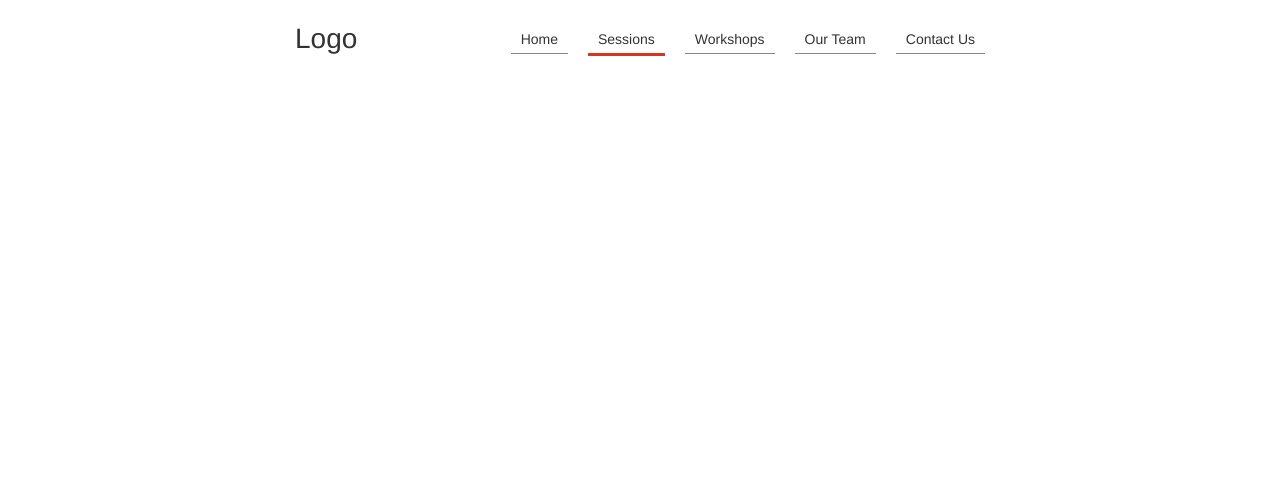
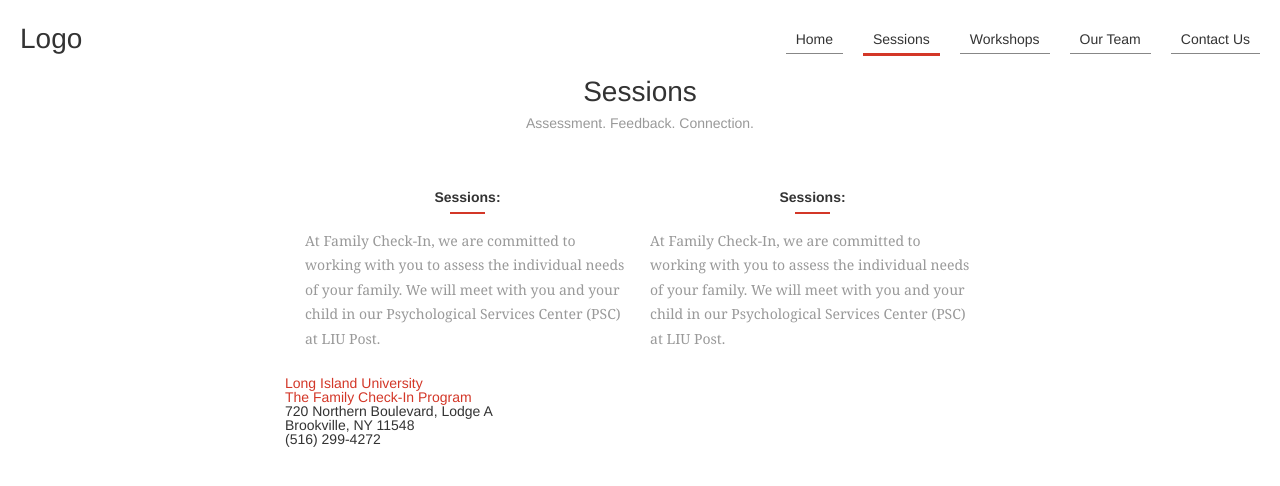
Before and after one commit to chrisrng/website-family-checkin, a website: page sessions.html in a window 1280 px wide. Drawn offline with Linux system fonts and the light colour scheme.

Commit message:
feat(links, and fadein): need to move away from cover.scss

```diff
--- a/sessions.html
+++ b/sessions.html
@@ -9,22 +9,46 @@
     <![endif]-->
   </head>
 
-  <body id="home" class="narrow">
+  <body id="home">
     <nav>
       <header class="logo">
         Logo
       </header>
 
       <ul class="flat-list">
-        <li><a href="./index.html">Home</a></li>
-        <li class="active">Sessions</li>
-        <li>Workshops</li>
-        <li>Our Team</li>
-        <li>Contact Us</li>
+        <a href="./index.html"><li>Home</li></a>
+        <a href="./sessions.html" class="active"><li>Sessions</li></a>
+        <a href="./index.html"><li>Workshops</li></a>
+        <a href="./index.html"><li>Our Team</li></a>
+        <a href="./index.html"><li>Contact Us</li></a>
       </ul>
     </nav>
 
+    <section class="main narrow">
+      <h1 class="title">Sessions</h1>
+      <h2 class="subtitle fade"><span>Assessment.</span> <span>Feedback.</span> <span>Connection.</span></h2>
 
+      <div class="flex-row">
+        <article class="blurb">
+          <h1 class="blurb-title">Sessions:</h1>
+          <p class="blurb-content">At Family Check-In, we are committed to working with you to assess the individual needs of your family. We will meet with you and your child in our Psychological Services Center (PSC) at LIU Post.</p>
+        </article>
+        <article class="blurb">
+          <h1 class="blurb-title">Sessions:</h1>
+          <p class="blurb-content">At Family Check-In, we are committed to working with you to assess the individual needs of your family. We will meet with you and your child in our Psychological Services Center (PSC) at LIU Post.</p>
+        </article>
+      </div>
+    </section>
+
+    <section class="narrow">
+      <address class="address">
+        <h1 class="name">Long Island University<br>
+        The Family Check-In Program</h1>
+        720 Northern Boulevard, Lodge A<br>
+        Brookville, NY 11548<br>
+        (516) 299-4272
+      </address>
+    </section>
 
   </body>
 
--- a/src/styles/components/cover.scss
+++ b/src/styles/components/cover.scss
@@ -87,3 +87,26 @@
     color: $main;
   }
 }
+
+.fade {
+  span {
+    opacity: 0;
+
+    &:nth-child(1) {
+      animation: fadein 2s;
+      animation-fill-mode: forwards;
+    }
+
+    &:nth-child(2) {
+      animation: fadein 2s;
+      animation-fill-mode: forwards;
+      animation-delay: 1.5s;
+    }
+
+    &:nth-child(3) {
+      animation: fadein 2s;
+      animation-fill-mode: forwards;
+      animation-delay: 3s;
+    }
+  }
+}
--- a/src/styles/main.scss
+++ b/src/styles/main.scss
@@ -38,7 +38,7 @@ nav {
   position: absolute;
   right: 0;
 
-  li {
+  a {
     font-size: calc-rem(14px);
     display: inline-block;
     list-style-type: none;
--- a/src/styles/mixins.scss
+++ b/src/styles/mixins.scss
@@ -38,3 +38,13 @@ $base-font-size: 14px;
 .narrow {
   @include narrow();
 }
+
+@keyframes fadein {
+  from {
+    opacity: 0;
+  }
+
+  to {
+    opacity: 1;
+  }
+}
```
Also changed, not shown: index.html (+5 -5 lines), dist/main.css, dist/main.min.css.
